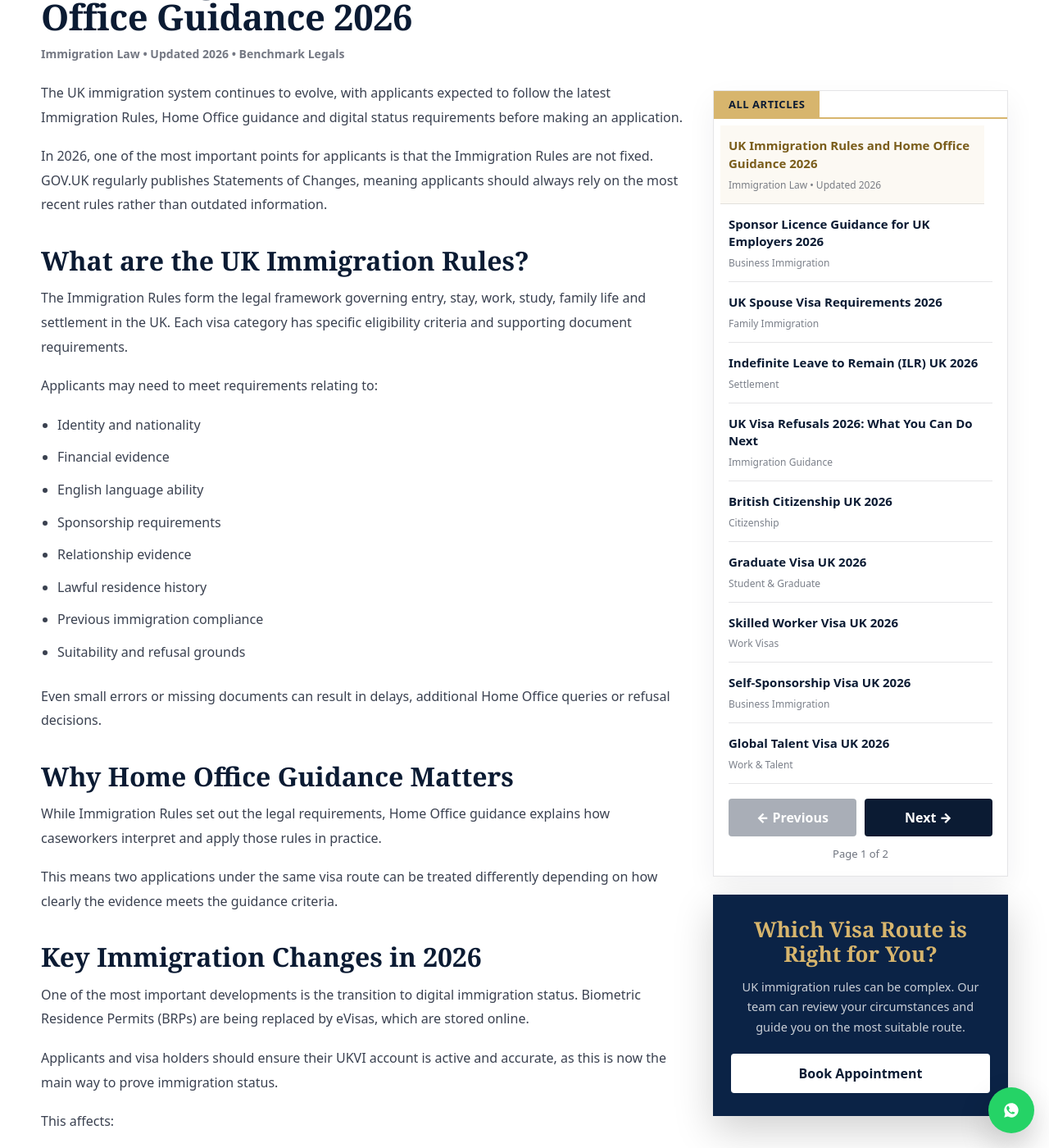
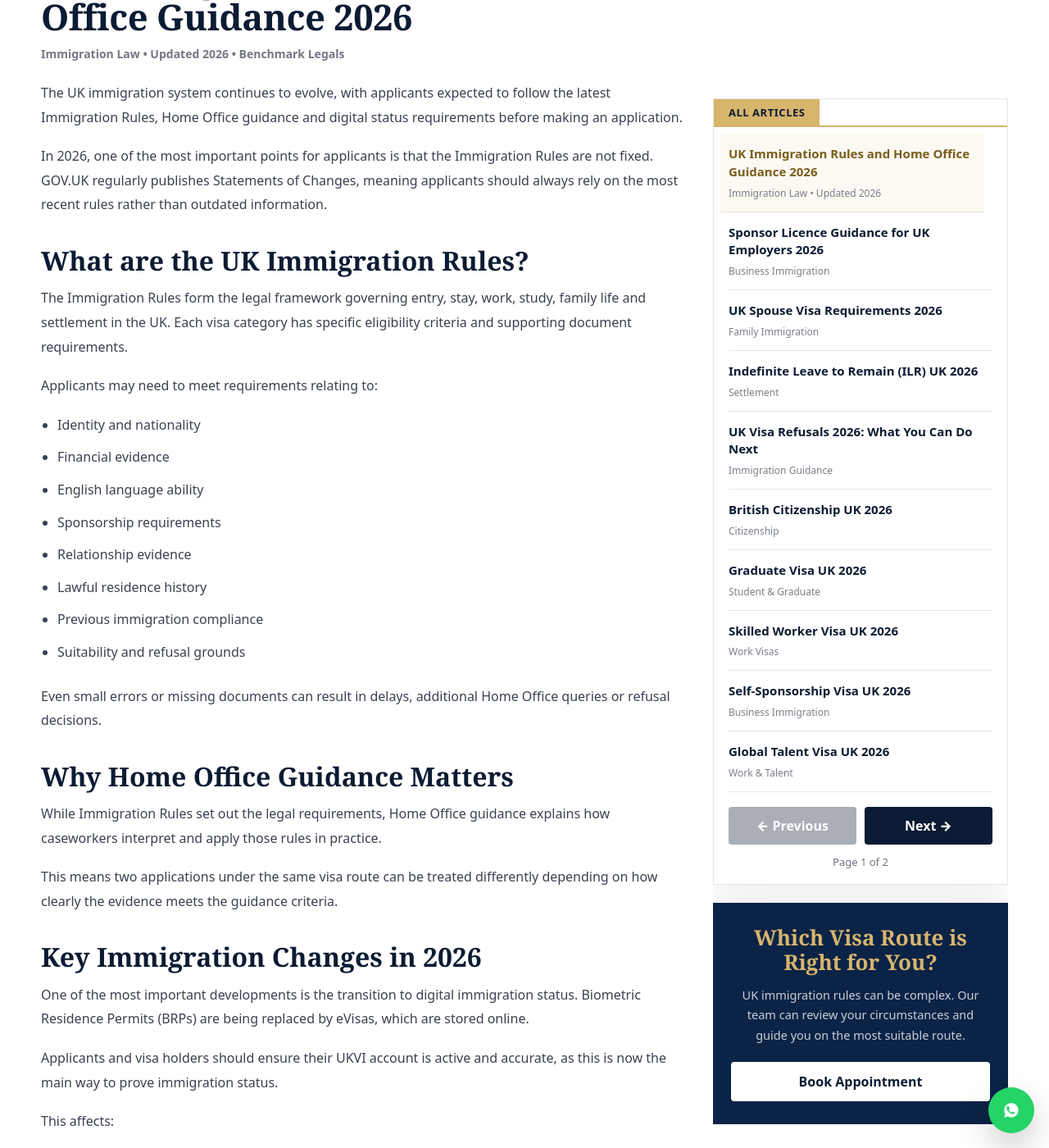
Before and after one commit to bethy-123/benchmarklegals, a Jekyll site: the page blogs.html, which Jekyll copies as it is, in a window 1280 px wide and 1400 px high, scrolled down 1000 px. Shown: the whole window at 82% size. Built offline with Jekyll 4.4.1, drawn with Linux system fonts in a browser that asks for light colours.

Commit message:
Update blogs.html

```diff
--- a/blogs.html
+++ b/blogs.html
@@ -138,10 +138,21 @@
       margin-bottom:10px;
     }
 
-    .blogRight{
-      position:sticky;
-      top:110px;
-    }
+   .blogRight{
+  position:sticky;
+  top:120px;
+  align-self:start;
+  max-height:calc(100vh - 140px);
+  overflow-y:auto;
+}
+    .blogRight::-webkit-scrollbar{
+  width:6px;
+}
+
+.blogRight::-webkit-scrollbar-thumb{
+  background:#d7b56d;
+  border-radius:99px;
+}
 
     .sideBox{
       background:#fff;
```
